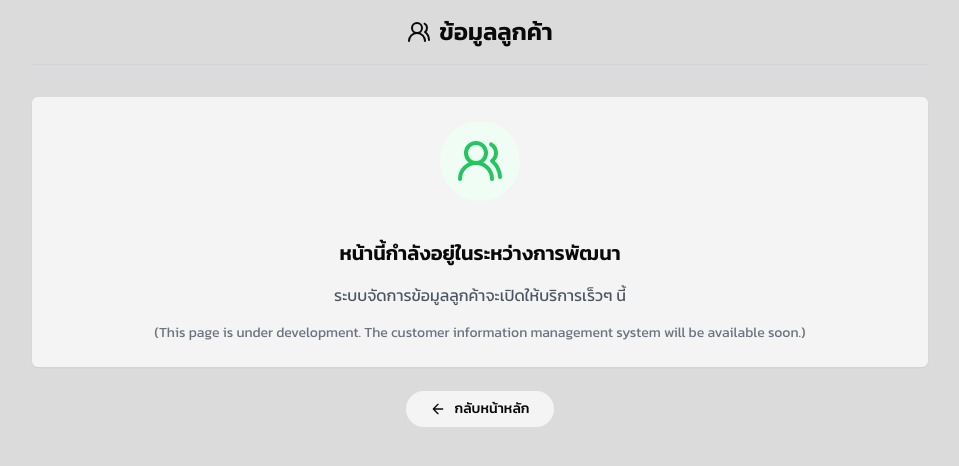
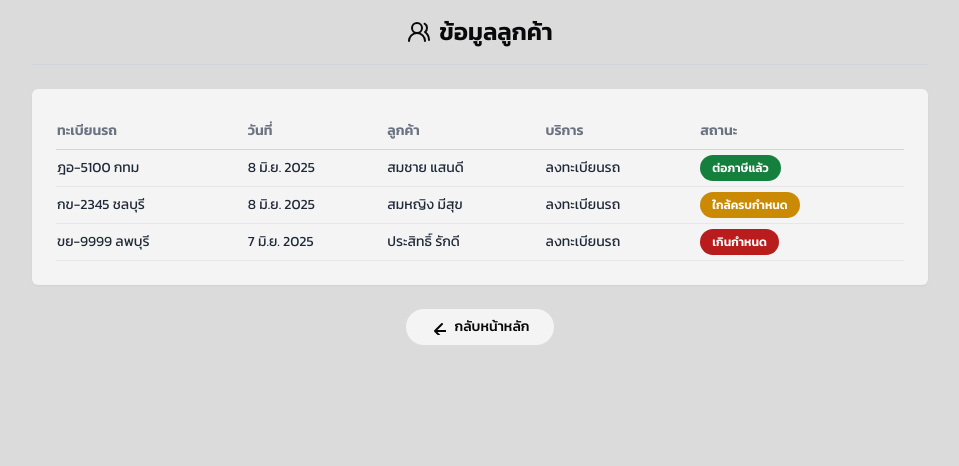
Before and after one commit to NakarinSMN/billing, a Next.js app: page /customer-info in a window 1280 px wide. Shown: the top 466 px of the page, without its empty margins (160-1119 px from the left). Built offline with nearby package versions, Linux system fonts and the light colour scheme.

Commit message:
Update page

```diff
--- a/src/app/customer-info/page.tsx
+++ b/src/app/customer-info/page.tsx
@@ -1,7 +1,38 @@
-"use client";
+'use client'
 
-import Link from "next/link";
-import { CustomerIcon } from "@/components/icons/customer-icon";
+import Link from 'next/link'
+import { CustomerIcon } from '@/components/icons/customer-icon'
+
+const mockData = [
+  {
+    licensePlate: 'ฎอ-5100 กทม',
+    date: '8 มิ.ย. 2025',
+    customer: 'สมชาย แสนดี',
+    service: 'ลงทะเบียนรถ',
+    status: 'ต่อภาษีแล้ว',
+  },
+  {
+    licensePlate: 'กข-2345 ชลบุรี',
+    date: '8 มิ.ย. 2025',
+    customer: 'สมหญิง มีสุข',
+    service: 'ลงทะเบียนรถ',
+    status: 'ใกล้ครบกำหนด',
+  },
+  {
+    licensePlate: 'ขย-9999 ลพบุรี',
+    date: '7 มิ.ย. 2025',
+    customer: 'ประสิทธิ์ รักดี',
+    service: 'ลงทะเบียนรถ',
+    status: 'เกินกำหนด',
+  },
+]
+
+const statusColor = {
+  'ต่อภาษีแล้ว': 'bg-green-700 text-white',
+  'ใกล้ครบกำหนด': 'bg-yellow-600 text-white',
+  'เกินกำหนด': 'bg-red-700 text-white',
+  'รอดำเนินการ': 'bg-blue-700 text-white',
+}
 
 export default function CustomerInfoPage() {
   return (
@@ -12,32 +43,48 @@ export default function CustomerInfoPage() {
           <h1 className="text-center text-2xl font-bold">ข้อมูลลูกค้า</h1>
         </div>
 
-        <div className="border-t border-gray-300 mb-8" />
+        <div className="border-t border-gray-300 dark:border-gray-700 mb-6" />
 
-        <div className="bg-white/70 dark:bg-gray-800/70 rounded-md p-6 mb-6 shadow-sm">
-          <div className="text-center space-y-4">
-            <div className="inline-block p-4 bg-green-50 dark:bg-green-900/30 rounded-full mb-4">
-              <CustomerIcon className="w-12 h-12 text-green-500 dark:text-green-400" />
-            </div>
-            <h2 className="text-xl font-semibold">หน้านี้กำลังอยู่ในระหว่างการพัฒนา</h2>
-            <p className="text-gray-600 dark:text-gray-300">
-              ระบบจัดการข้อมูลลูกค้าจะเปิดให้บริการเร็วๆ นี้
-            </p>
-            <p className="text-gray-500 dark:text-gray-400 text-sm">
-              (This page is under development. The customer information management system will be available soon.)
-            </p>
+        <div className="bg-white/70 dark:bg-gray-800/70 rounded-md p-6 shadow-sm">
+          <div className="overflow-x-auto">
+            <table className="w-full text-left text-sm text-gray-800 dark:text-gray-100">
+              <thead>
+                <tr className="border-b border-gray-300 dark:border-gray-700 text-gray-500 dark:text-gray-400">
+                  <th className="py-2">ทะเบียนรถ</th>
+                  <th className="py-2">วันที่</th>
+                  <th className="py-2">ลูกค้า</th>
+                  <th className="py-2">บริการ</th>
+                  <th className="py-2">สถานะ</th>
+                </tr>
+              </thead>
+              <tbody>
+                {mockData.map((item, i) => (
+                  <tr key={i} className="border-b border-gray-200 dark:border-gray-700 hover:bg-gray-100 dark:hover:bg-gray-800">
+                    <td className="py-2">{item.licensePlate}</td>
+                    <td className="py-2">{item.date}</td>
+                    <td className="py-2">{item.customer}</td>
+                    <td className="py-2">{item.service}</td>
+                    <td className="py-2">
+                      <span className={`px-3 py-1 rounded-full text-xs font-semibold ${statusColor[item.status]}`}>
+                        {item.status}
+                      </span>
+                    </td>
+                  </tr>
+                ))}
+              </tbody>
+            </table>
           </div>
         </div>
 
-        <div className="text-center">
+        <div className="text-center mt-6">
           <Link href="/" className="nav-button inline-flex items-center gap-2">
-            <svg xmlns="http://www.w3.org/2000/svg" width="16" height="16" viewBox="0 0 24 24" fill="none" stroke="currentColor" strokeWidth="2" strokeLinecap="round" strokeLinejoin="round">
-              <path d="M19 12H5M12 19l-7-7 7-7"/>
+            <svg xmlns="http://www.w3.org/2000/svg" width="16" height="16" fill="none" stroke="currentColor" strokeWidth="2" strokeLinecap="round" strokeLinejoin="round" className="lucide lucide-arrow-left">
+              <path d="M19 12H5M12 19l-7-7 7-7" />
             </svg>
             กลับหน้าหลัก
           </Link>
         </div>
       </div>
     </div>
-  );
+  )
 }
```
